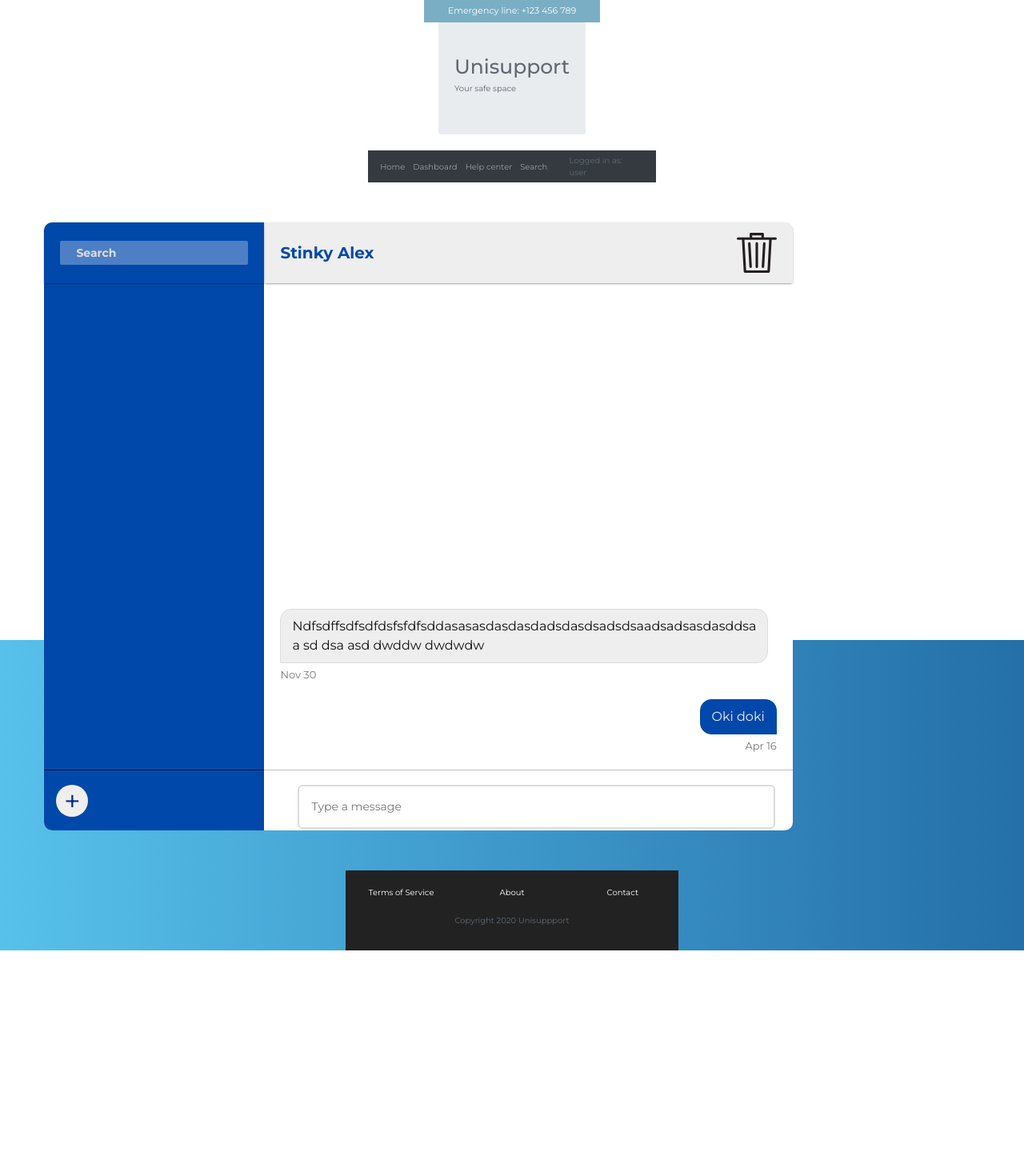
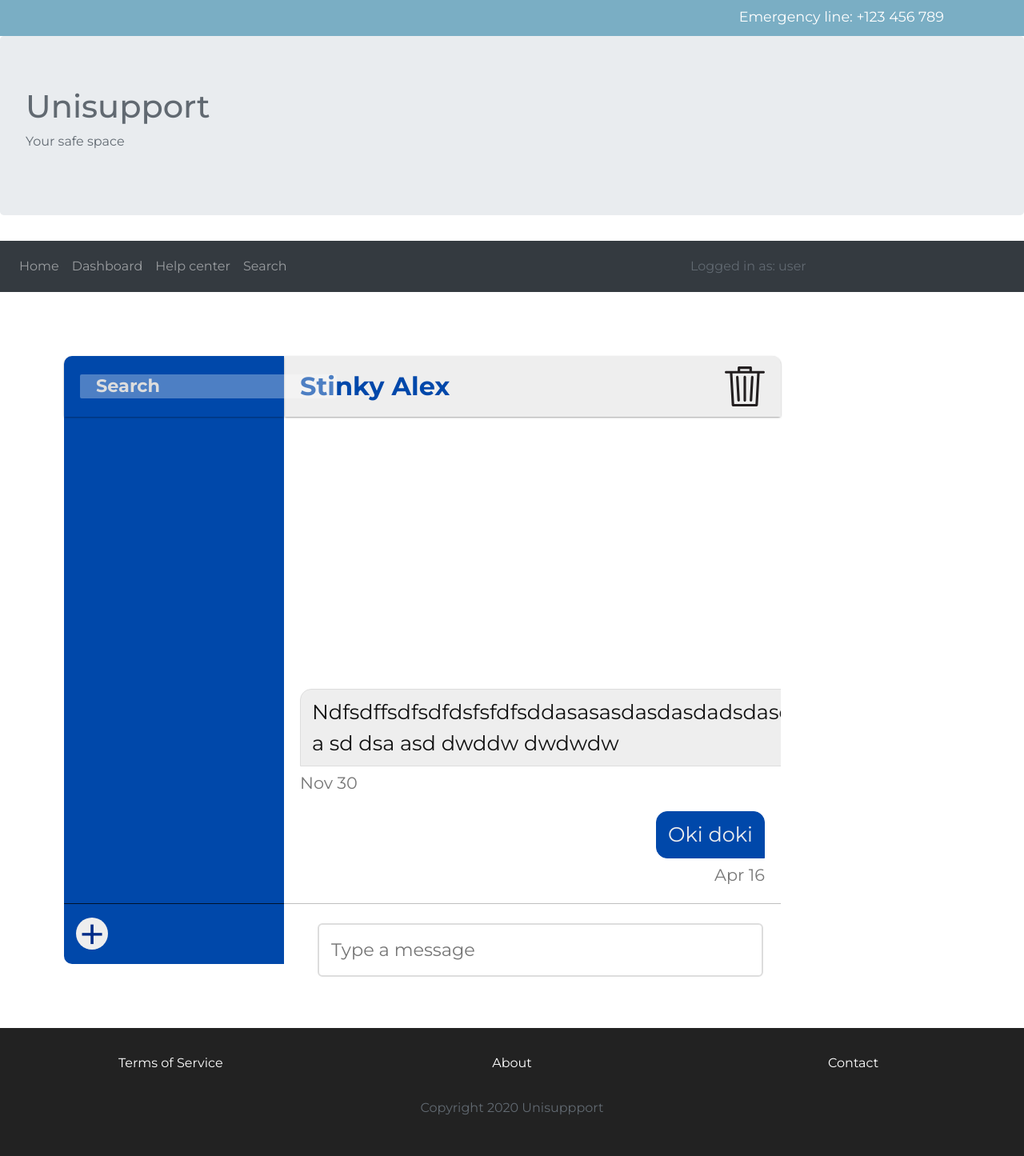
Before and after one commit to rainestormee/unisupportonline, a Django app: page /help/ in a window 1280 px wide. Shown: the whole page at 80% size. Before the commit the page ends 1188 px from the top, so only its background shows below. Run offline with Django 3.2, Linux system fonts and the light colour scheme; data that the repository does not hold is empty; some libraries are stand-ins or nearby versions.

Commit message:
chat less brokey

```diff
--- a/uniSupportOnline/uniSupportOnline/static/styles/chat.css
+++ b/uniSupportOnline/uniSupportOnline/static/styles/chat.css
@@ -2,22 +2,6 @@
     margin: 0;
     padding: 0;
     box-sizing: border-box;
-}
-
-html,
-body {
-    height: 100%;
-}
-
-html {
-    font-family: Arial, Helvetica, sans-serif;
-    background: linear-gradient(to right, #57c1eb 0%, #246fa8 100%);
-    font-size: 10px;
-}
-
-body{
-    display: grid;
-    place-items: center;
 }
 
 #chat-container{
@@ -254,7 +238,6 @@ body{
     width: 100%;
 }
 
-
 ::-webkit-scrollbar{
     display: none;
 }
--- a/uniSupportOnline/uniSupportOnline/templates/help.html
+++ b/uniSupportOnline/uniSupportOnline/templates/help.html
@@ -66,7 +66,6 @@
             <input onkeyup="showResult(this.value);" placeholder="Search" type="text"/>
             <!-- Search for the receiver has the user id-->
         </div>
-
 
         <div id="conversation-list">
 			{% for user in users %}
```
